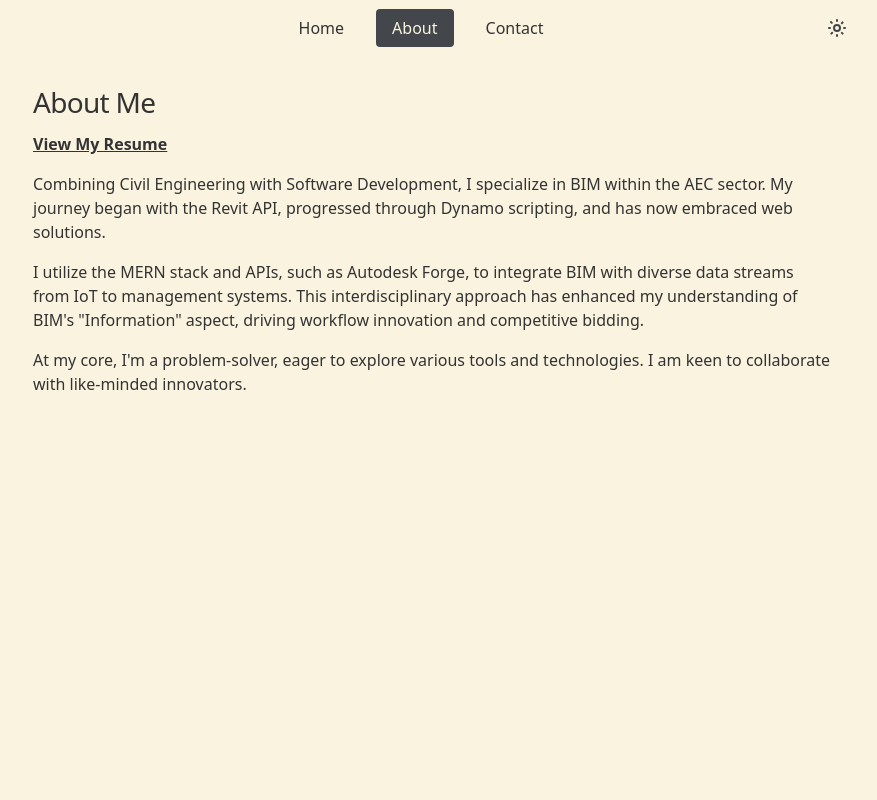
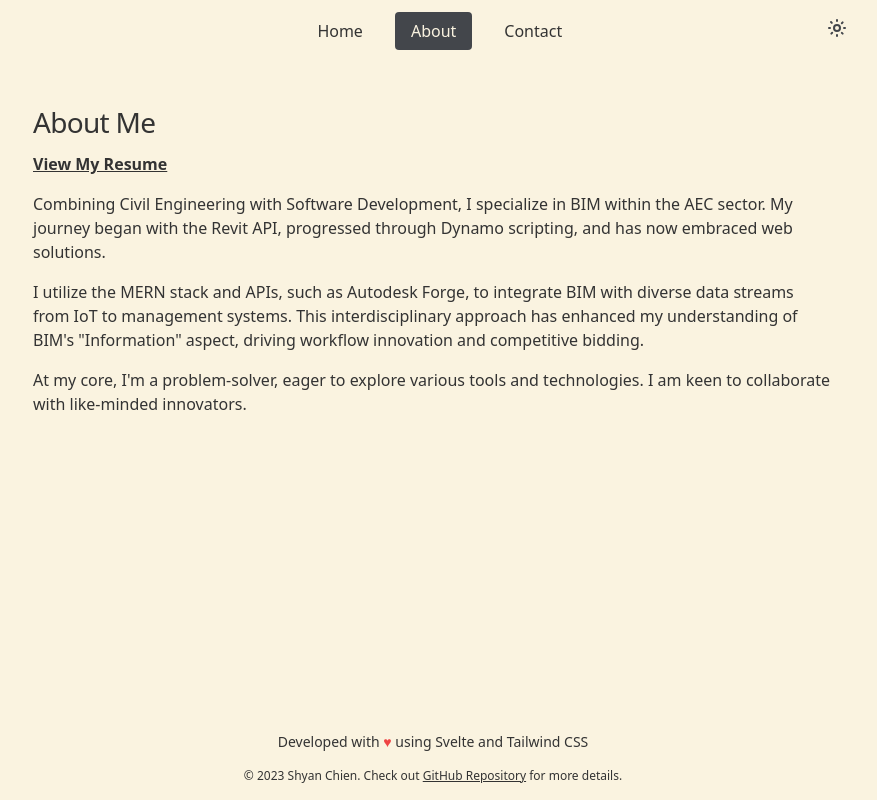
Before and after one commit to Shyan2/digital-me, a SvelteKit app: page /about in a window 1280 px wide. Shown: the whole page, without its empty margins (207-1084 px from the left). Built offline with nearby package versions, Linux system fonts and the light colour scheme; a web font is replaced by a local one.

Commit message:
update layout + footer

```diff
--- a/src/app.html
+++ b/src/app.html
@@ -8,14 +8,14 @@
 
 		<!-- SEO Meta Tags -->
 		<meta name="title" content="Shyan Chien Portfolio" />
-		<meta name="description" content="Personal portfolio developed using Svelte." />
+		<meta name="description" content="Personal portfolio developed using Svelte and Tailwind CSS." />
 		%sveltekit.head%
 
 		<!-- Open Graph / Facebook Meta Tags -->
 		<meta property="og:type" content="website" />
 		<meta property="og:url" content="https://www.shyanchien.com/" />
 		<meta property="og:title" content="Shyan Chien Portfolio" />
-		<meta property="og:description" content="Personal portfolio developed using Svelte." />
+		<meta property="og:description" content="Personal portfolio developed using Svelte and Tailwind CSS." />
 		<meta property="og:image" content="%sveltekit.assets%/social-preview.png" />
 
 		<!-- Twitter Meta Tags -->
--- a/src/lib/components/Navbar/Navbar.svelte
+++ b/src/lib/components/Navbar/Navbar.svelte
@@ -8,20 +8,24 @@
 
 <nav class="mt-2 bg-navbar-light p-2 dark:bg-navbar-dark fixed top-0 left-0 w-full">
 	<div class="mx-auto max-w-4xl sm:px-6 lg:px-8 flex justify-between items-center">
-		<!-- Logo -->
-		<div class="flex-shrink-0">
-			<!-- <img class="h-6 w-auto" src="" alt="Your Company" /> -->
-			<p />
+		<!-- Logo Placeholder-->
+		<div class="flex-shrink-0 invisible">
+			<!-- <img class="h-6 w-auto" src="" alt="Logo" /> -->
+			<p class="h-6 w-auto">Logo</p>
 		</div>
 		<!-- Centered menu list -->
-		<ul class="list-none flex space-x-4">
+		<div class="flex-grow">
+			<ul class="list-none flex justify-center space-x-4">
 				<li><NavLink href="/" isActive={isCurrentPage('/')}>Home</NavLink></li>
 				<li><NavLink href="/about" isActive={isCurrentPage('/about')}>About</NavLink></li>
 				<!-- <li><NavLink href="/blog" isActive={isCurrentPage('/blog')}>Blog</NavLink></li> -->
 				<li><NavLink href="/contact" isActive={isCurrentPage('/contact')}>Contact</NavLink></li>
 				<!-- <li><NavLink href="/playground" isActive={isCurrentPage('/playground')}>Playground</NavLink></li> -->
 			</ul>
+		</div>
+
 		<!-- Dark mode icon-->
+		<div class="flex-shrink-0">
 			<button
 				id="toggleDark"
 				class="text-blue-900 text-sm font-medium bg-blue-100 rounded-md"
@@ -45,6 +49,7 @@
 				</svg>
 			</button>
 		</div>
+	</div>
 </nav>
 
 <!-- Main content -->
--- a/src/routes/+layout.svelte
+++ b/src/routes/+layout.svelte
@@ -7,8 +7,24 @@
 	onMount(() => onHydrated());
 </script>
 
-<Navbar />
-
-<main class="container max-w-4xl mx-auto px-2 mt-5 sm:px-6 lg:px-8">
-	<slot />
-</main>
+<div class="flex flex-col min-h-screen">
+	<Navbar />
+	<main class="flex-grow container max-w-4xl mx-auto px-2 mt-5 sm:px-6 lg:px-8">
+		<slot />
+	</main>
+	<footer class="mt-auto p-4">
+		<div class="text-center text-light-primary dark:text-dark-primary">
+			<p class="text-light-primary dark:text-dark-primary text-center text-sm">
+				Developed with <span class="text-red-500">&hearts;</span> using Svelte and Tailwind CSS
+			</p>
+			<p class="text-xs mt-4">
+				© 2023 Shyan Chien. Check out <a
+					class="underline hover:text-light-accent dark:text-dark-primary dark:hover:text-dark-accent transition-colors duration-200"
+					href="https://github.com/Shyan2/digital-me"
+					target="_blank"
+					rel="noopener noreferrer">GitHub Repository</a
+				> for more details.
+			</p>
+		</div>
+	</footer>
+</div>
--- a/src/routes/+page.svelte
+++ b/src/routes/+page.svelte
@@ -12,27 +12,23 @@
 		engineering applications.
 	</p>
 
-	<footer class="flex gap-4 mt-4">
+	<div class="flex gap-4 mt-4">
 		<!-- Mail Icon-->
-		<a
-			href="mailto:shyan.chien@gmail.com"
-			target="_blank"
-			rel="noopener noreferrer"
-			aria-label="Connect with me on LinkedIn"
-		>
+		<a href="mailto:shyan.chien@gmail.com" target="_blank" rel="noopener noreferrer" aria-label="Send me an email">
 			<svg
 				xmlns="http://www.w3.org/2000/svg"
 				class="h-6 w-6 fill-light-primary dark:fill-dark-primary hover:fill-light-accent dark:hover:fill-dark-accent transition-colors duration-300"
 				viewBox="0 0 24 24"
 			>
-				<title id="linkedinTitle">Shyan Chien LinkedIn</title>
-				<desc id="linkedinDesc">Connect with me on LinkedIn</desc>
+				<title id="linkedinTitle">Shyan Chien Email</title>
+				<desc id="linkedinDesc">Lets connect! Send me an email.</desc>
 				<path
 					d="M12 12.713l-11.985-9.713h23.971l-11.986 9.713zm-5.425-1.822l-6.575-5.329v12.501l6.575-7.172zm10.85 0l6.575 7.172v-12.501l-6.575 5.329zm-1.557 1.261l-3.868 3.135-3.868-3.135-8.11 8.848h23.956l-8.11-8.848z"
 				/></svg
 			>
-			<span class="sr-only">Connect with me on LinkedIn</span>
+			<span class="sr-only">Lets connect! Send me an email.</span>
 		</a>
+
 		<!-- LinkedIn Icon -->
 		<a
 			href="https://www.linkedin.com/in/shyan-chien"
@@ -45,13 +41,13 @@
 				class="h-6 w-6 fill-light-primary dark:fill-dark-primary hover:fill-light-accent dark:hover:fill-dark-accent transition-colors duration-300"
 				viewBox="0 0 24 24"
 			>
-				<title id="githubTitle">Shyan2 GitHub</title>
-				<desc id="githubDesc">View my GitHub Repositories</desc>
+				<title id="linkedinTitle">Shyan Chien LinkedIn</title>
+				<desc id="linkedinDesc">Connect with me on LinkedIn</desc>
 				<path
 					d="M19 0h-14c-2.761 0-5 2.239-5 5v14c0 2.761 2.239 5 5 5h14c2.762 0 5-2.239 5-5v-14c0-2.761-2.238-5-5-5zm-11 19h-3v-11h3v11zm-1.5-12.268c-.966 0-1.75-.79-1.75-1.764s.784-1.764 1.75-1.764 1.75.79 1.75 1.764-.783 1.764-1.75 1.764zm13.5 12.268h-3v-5.604c0-3.368-4-3.113-4 0v5.604h-3v-11h3v1.765c1.396-2.586 7-2.777 7 2.476v6.759z"
 				/></svg
 			>
-			<span class="sr-only">View my GitHub Repositories</span>
+			<span class="sr-only">Connect with me on LinkedIn</span>
 		</a>
 
 		<!-- GitHub Icon -->
@@ -60,10 +56,13 @@
 				xmlns="http://www.w3.org/2000/svg"
 				class="h-6 w-6 fill-light-primary dark:fill-dark-primary hover:fill-light-accent dark:hover:fill-dark-accent transition-colors duration-300"
 				viewBox="0 0 24 24"
-				><path
+			>
+				<title id="githubTitle">Shyan2 GitHub</title>
+				<desc id="githubDesc">View my GitHub Repositories</desc><path
 					d="M12 0c-6.626 0-12 5.373-12 12 0 5.302 3.438 9.8 8.207 11.387.599.111.793-.261.793-.577v-2.234c-3.338.726-4.033-1.416-4.033-1.416-.546-1.387-1.333-1.756-1.333-1.756-1.089-.745.083-.729.083-.729 1.205.084 1.839 1.237 1.839 1.237 1.07 1.834 2.807 1.304 3.492.997.107-.775.418-1.305.762-1.604-2.665-.305-5.467-1.334-5.467-5.931 0-1.311.469-2.381 1.236-3.221-.124-.303-.535-1.524.117-3.176 0 0 1.008-.322 3.301 1.23.957-.266 1.983-.399 3.003-.404 1.02.005 2.047.138 3.006.404 2.291-1.552 3.297-1.23 3.297-1.23.653 1.653.242 2.874.118 3.176.77.84 1.235 1.911 1.235 3.221 0 4.609-2.807 5.624-5.479 5.921.43.372.823 1.102.823 2.222v3.293c0 .319.192.694.801.576 4.765-1.589 8.199-6.086 8.199-11.386 0-6.627-5.373-12-12-12z"
 				/></svg
 			>
+			<span class="sr-only">View my GitHub Repositories</span>
 		</a>
-	</footer>
+	</div>
 </section>
```
Lines whose indentation alone changed are shown as unchanged.
